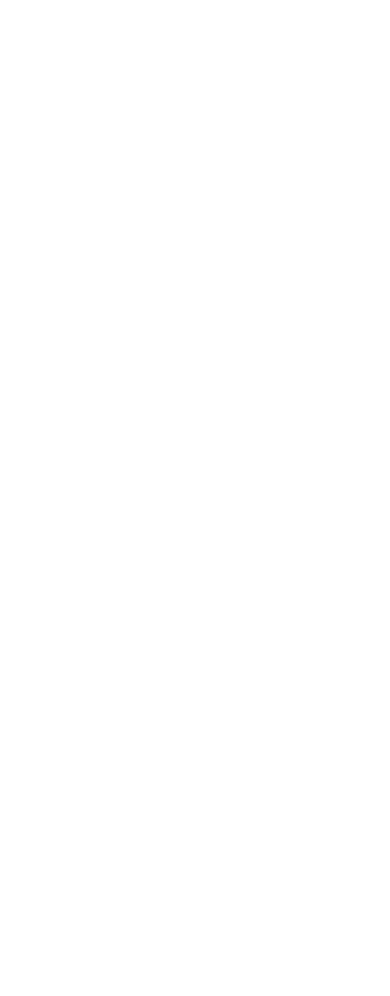
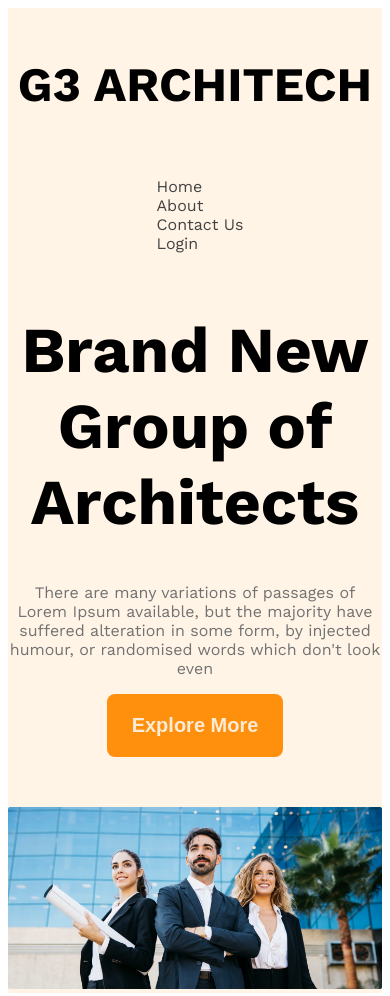
Before and after one commit to samia053/responsive-archi, a plain HTML site: page index.html in a window 390 px wide. Before the commit the page ends 844 px from the top, so only its background shows below. Drawn offline with nearby package versions, Linux system fonts and the light colour scheme.

Commit message:
added responsive style in header part

```diff
--- a/index.html
+++ b/index.html
@@ -6,9 +6,31 @@
     <title>Document</title>
     <link rel="stylesheet" href="layout.css">
 </head>
-<body>
+<body class="work-sans-font">
 
-    <header class="header"></header>
+    <header class="header bg-light">
+        <nav class="nav display-flex">
+            <h3 class="brand">G3 ARCHITECH</h3>
+            <ul class="nav-links display-flex">
+
+                <li class="nav-item"><a href="" class="nav-link text-grey" >  Home  </a></li>
+                <li class="nav-item"><a href="" class="nav-link text-grey"> About   </a></li>
+                <li class="nav-item"><a href="" class="nav-link text-grey">  Contact Us </a></li>
+                <li class="nav-item"><a href="" class="nav-link text-grey">Login</a></li>
+            </ul>
+
+        </nav>
+        <div class="banner">
+            <div class="banner-content">
+                <h1 class="banner-title">Brand New Group of Architects </h1>
+                <p class="banner-description text-lightgrey">There are many variations of passages of Lorem Ipsum available,
+                 but the majority have suffered alteration in some form, by injected humour, or
+                  randomised words which don't look even</p>
+                <button class="btn-primary">Explore More</button>
+            </div>
+                  <img class="banner-img" src="images/banner.png" alt="">
+        </div>
+    </header>
 
     <main class="main"></main>
 
--- a/layout.css
+++ b/layout.css
@@ -8,3 +8,87 @@
   font-weight: 400;
   font-style: normal;
 }
+
+/* shared styles */
+
+.display-flex{
+    display: flex;
+}
+/* dark 02 */
+.text-grey{
+    color: #424242;
+}
+
+/* dark 03 */
+.text-lightgrey{
+    color: #727272;
+}
+.bg-light{
+    background-color: rgba(255, 144, 14, 0.1);
+}
+/* button styles */
+
+.btn-primary{
+    background-color: #FF900E;
+    border: none;
+    border-radius: 8px;
+    color: antiquewhite;
+    padding: 20px 25px;
+    font-size: 1.25rem;
+    font-weight: 600;
+}
+
+
+
+/* header styles */
+/* navbar related styles */
+.nav{
+    justify-content: space-between;
+    align-items: center;
+}
+.nav-item{
+    list-style: none;
+    margin-right: 30px;
+}
+
+.nav-link{
+    text-decoration: none;
+    font-weight: 400;
+}
+.nav, .banner{
+    max-width: 1440px;
+    margin: 0 auto ;
+}
+.brand{
+    font-weight: 700;
+    font-size: 3rem;
+}
+.banner-content{
+    max-width: 850px ;
+    margin: 0 auto;
+    text-align: center;
+    margin-bottom: 50px;
+}
+
+.banner-title{
+    font-weight: 700;
+    font-size: 4rem;
+}
+
+.banner-img{
+    max-width: 100%;
+}
+
+
+
+
+
+
+/* responsive media query */
+
+@media screen and (max-width:576px) {
+    .nav , .nav-links{
+        flex-direction: column;
+    }
+
+}
```
